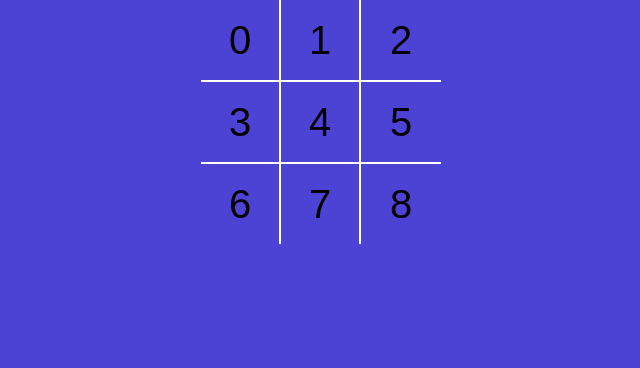
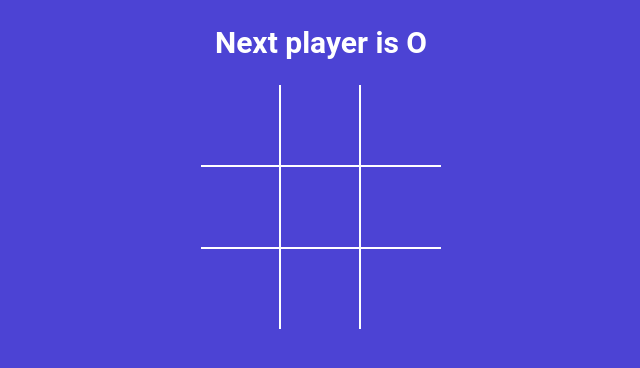
Before and after one commit to Atharvcreatives/tictactoe, a React (Vite) app: page / in a window 1280 px wide. Shown: the top 368 px of the page, without its empty margins (319-959 px from the left). Built offline with nearby package versions, Linux system fonts and the light colour scheme.

Commit message:
lifed up the state to App component. Show status message to the user , calculate winner

```diff
--- a/src/App.jsx
+++ b/src/App.jsx
@@ -1,17 +1,46 @@
+import { useState } from 'react';
+import './styles.scss';
+import Board from './Components/Board';
+import { calculateWinner } from './winner';
+
+function App() {
+  const [squares, setSquares] = useState( Array(9).fill(null) );
+  const [isXNext , setIsXNext] = useState(false);
+
+  const winner = calculateWinner(squares);
+  const nextPlayer = isXNext ? 'X' : 'O';
+  const statusMessage = winner
+  ? `Winner is ${winner}`
+  : `Next player is ${nextPlayer}`;
 
 
-import './styles.scss'
-import Board from './Components/Board'
+  const handleSquareClick =(clickedPosition) => {
+    if(squares[clickedPosition] || winner) {
+      return;
+    }
+  setSquares((currentSquares) => {
 
-function App() {
+    return currentSquares.map((squareValue,Position)=>
+
+    {
+  if(clickedPosition===Position){
+    return isXNext ? 'X': '0';
+  }
+    return squareValue;
+  }
+  );
+
+}
+);
+setIsXNext((currentIsXNext) => !currentIsXNext);
+  };
+  return(
+   <div className="app">
+    <h2>{statusMessage}</h2>
+    <Board squares={squares} handleSquareClick={handleSquareClick}/>
+    </div>
+  );
+  }
 
 
-  return (
-
-      <div className="app">
-        <Board />
-    </div>
-  )
-}
-
-export default App
+export default App;
--- a/src/Components/Board.jsx
+++ b/src/Components/Board.jsx
@@ -1,29 +1,32 @@
-import Square from './Square'
+import { useState } from 'react';
+import Square from './Square';
 
-const Board = () => {
+const Board = ({ squares, handleSquareClick }) => {
+  const renderSquare = (position) => {
+    return (
+      <Square value={squares[position]} onClick={() => handleSquareClick(position)} />
+    );
+  };
 
-  return <div className="board">
+  return (
+    <div className="board">
       <div className="board-row">
-     <Square value={0}/>
-     <Square value={1}/>
-     <Square value={2}/>
-
-
+        {renderSquare(0)}
+        {renderSquare(1)}
+        {renderSquare(2)}
       </div>
       <div className="board-row">
-    <Square value={3}/>
-    <Square value={4}/>
-    <Square value={5}/>
-
-
+        {renderSquare(3)}
+        {renderSquare(4)}
+        {renderSquare(5)}
       </div>
       <div className="board-row">
-    <Square value={6}/>
-    <Square value={7}/>
-    <Square value={8}/>
-
+        {renderSquare(6)}
+        {renderSquare(7)}
+        {renderSquare(8)}
       </div>
     </div>
-}
+  );
+};
 
 export default Board;
--- a/src/Components/Square.jsx
+++ b/src/Components/Square.jsx
@@ -1,8 +1,6 @@
-const Square = ( { value } ) => {
-
-  return( <button type="button" className="square">{value}
-
-  </button>
+const Square = ({ value, onClick}) => {
+  return (
+  <button type="button" className="square" onClick={onClick}>{value}</button>
   );
 };
 
--- a/src/main.jsx
+++ b/src/main.jsx
@@ -1,4 +1,3 @@
-import React from 'react'
 import ReactDOM from 'react-dom/client'
 import App from './App.jsx'
 
--- /dev/null
+++ b/src/winner.js
@@ -0,0 +1,21 @@
+
+
+export function calculateWinner(squares) {
+  const lines = [
+    [0, 1, 2],
+    [3, 4, 5],
+    [6, 7, 8],
+    [0, 3, 6],
+    [1, 4, 7],
+    [2, 5, 8],
+    [0, 4, 8],
+    [2, 4, 6],
+  ];
+  for (let i = 0; i < lines.length; i++) {
+    const [a, b, c] = lines[i];
+    if (squares[a] && squares[a] === squares[b] && squares[a] === squares[c]) {
+      return squares[a];
+    }
+  }
+  return null;
+}
```
Lines whose indentation alone changed are shown as unchanged.
